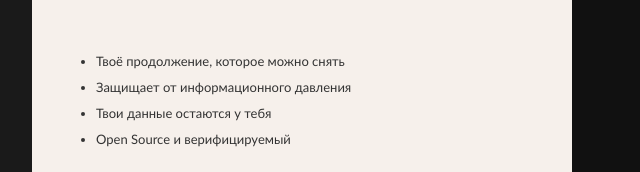
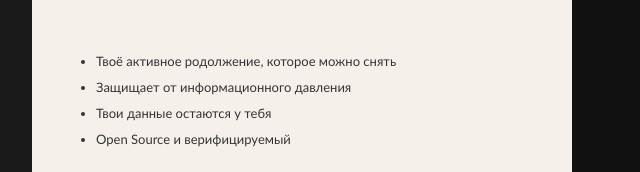
Before and after one commit to psychoveter/cognoss, a plain HTML site: page landing/v1/cognoss_pitch.html in a window 1280 px wide. Shown: the part 2390-2562 px from the top of the page, 128-768 px from the left. Drawn offline with Linux system fonts and the light colour scheme.

Commit message:
minor edit

```diff
--- a/landing/v1/cognoss_pitch.html
+++ b/landing/v1/cognoss_pitch.html
@@ -331,7 +331,7 @@
   <div class="label">Решение</div>
   <div class="s5-title">Не агент —<br>экзоскелет разума.</div>
   <ul class="s5-list">
-    <li>Твоё продолжение, которое можно снять</li>
+    <li>Твоё активное родолжение, которое можно снять</li>
     <li>Защищает от информационного давления</li>
     <li>Твои данные остаются у тебя</li>
     <li>Open Source и верифицируемый</li>
```
